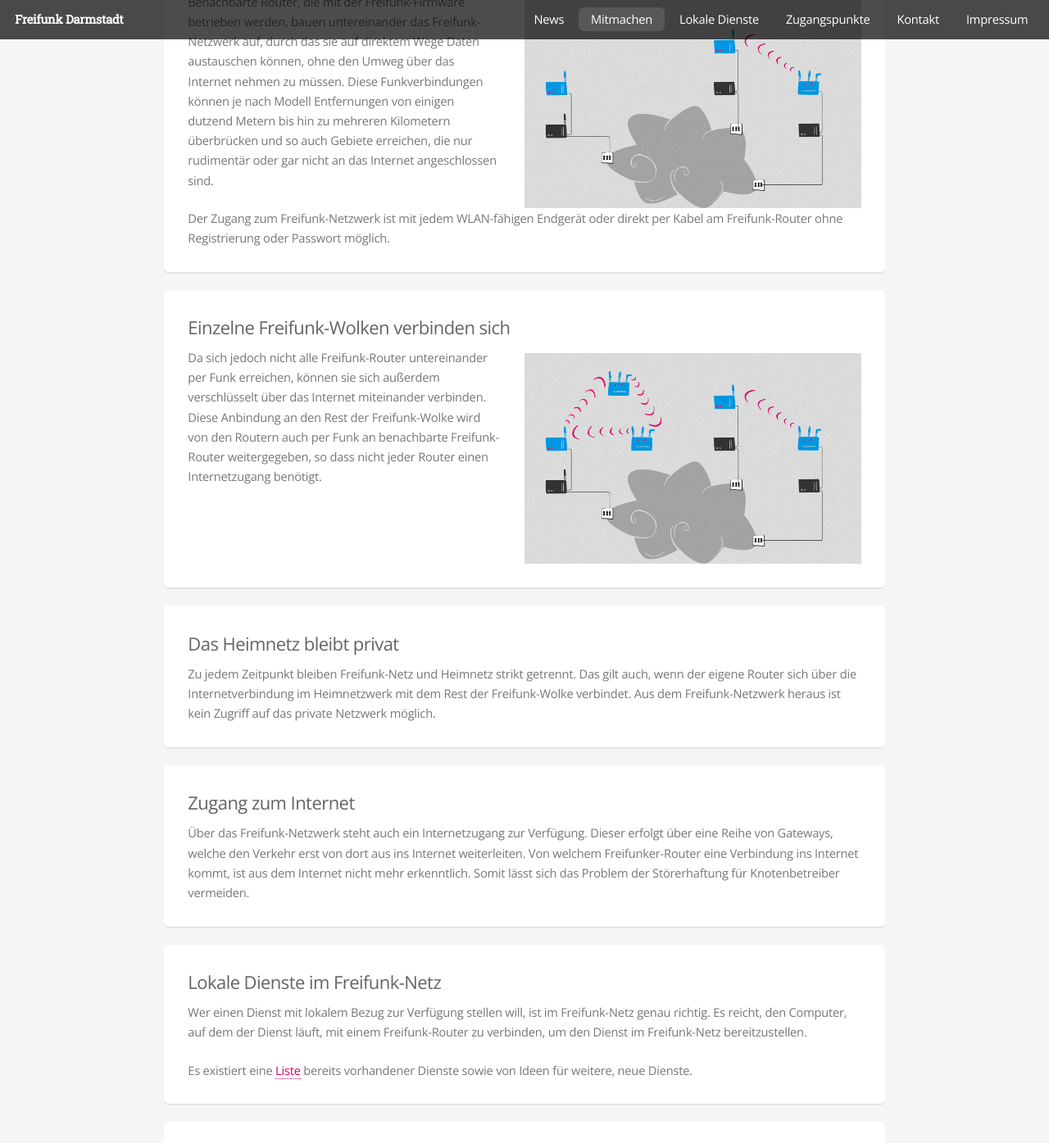
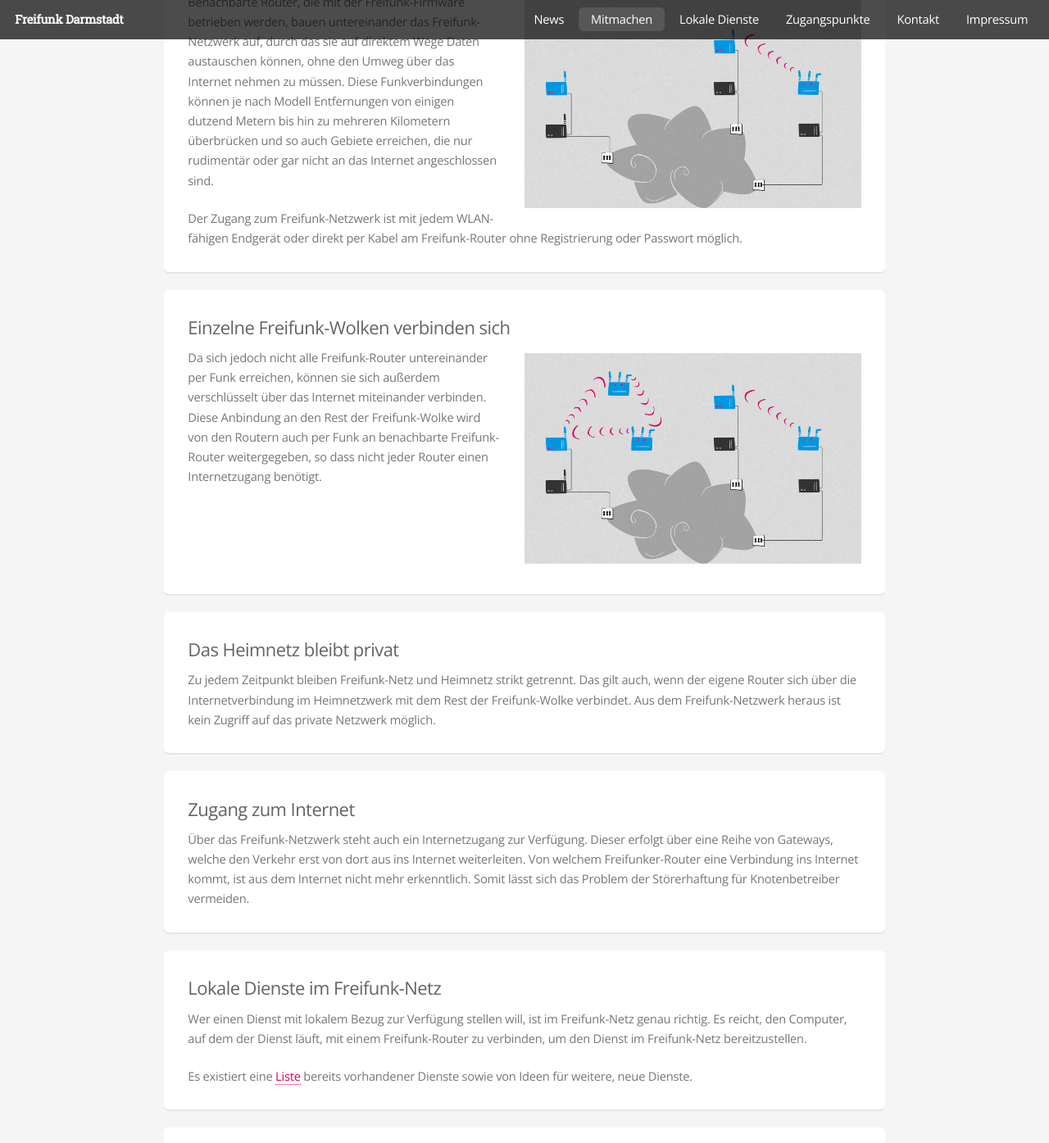
Before and after one commit to mdrenger/darmstadt.freifunk.net, a Jekyll site: the page built from pages/mitmachen/wie_funktioniert_freifunk.md, in a window 1280 px wide and 1400 px high, scrolled down 799 px. Shown: the top 1395 px of the window at 82% size. Built offline with Jekyll 4.4.1, drawn with Linux system fonts in a browser that asks for light colours.

Commit message:
added bottom margin to half and full width images

```diff
--- a/css/style.scss
+++ b/css/style.scss
@@ -1498,6 +1498,7 @@
 
 .full-width{
 	width: 100%;
+	margin-bottom: 0.5em;
 }
 
 .half-width{
@@ -1505,4 +1506,5 @@
 	float: right;
 	margin-left: 2em;
 	margin-top: 0.5em;
+	margin-bottom: 0.5em;
 }
```
